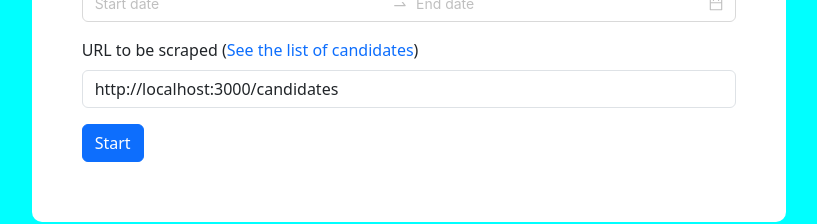
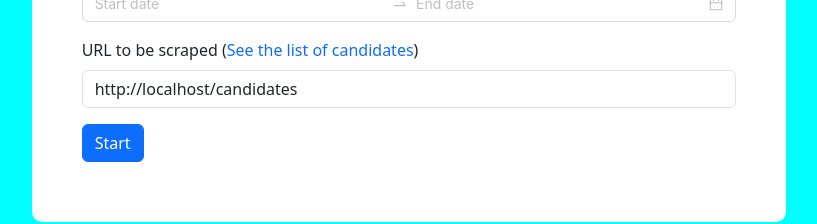
Before and after one commit to hairit/scraper-demo, a Next.js app: page / in a window 1280 px wide. Shown: the part 464-688 px from the top of the page, without its empty margins (231-1048 px from the left). Built offline with nearby package versions, Linux system fonts and the light colour scheme.

Commit message:
remove hard code for scraped url

```diff
--- a/src/app/page.js
+++ b/src/app/page.js
@@ -13,7 +13,7 @@ export default function Home() {
   const [password, setPassword] = useState("Scraperdemo124");
   const [dateRange, setDateRange] = useState({});
   const [scraping, setScraping] = useState(false);
-  const scrapedURL = "http://localhost:3000/candidates";
+  const scrapedURL = `${window.location.href}candidates`;
 
   useEffect(() => {
     setError("");
@@ -129,11 +129,11 @@ export default function Home() {
             type="submit"
             disabled={scraping}
           >
-            {
-              scraping && <Spinner animation="border" role="status" size="sm">
-              <span className="visually-hidden">Loading...</span>
-            </Spinner>
-            }{" "}
+            {scraping && (
+              <Spinner animation="border" role="status" size="sm">
+                <span className="visually-hidden">Loading...</span>
+              </Spinner>
+            )}{" "}
             {scraping ? `Scraping` : `Start`}
           </Button>
           {error && <label className="error mt-3">{error}</label>}
```
